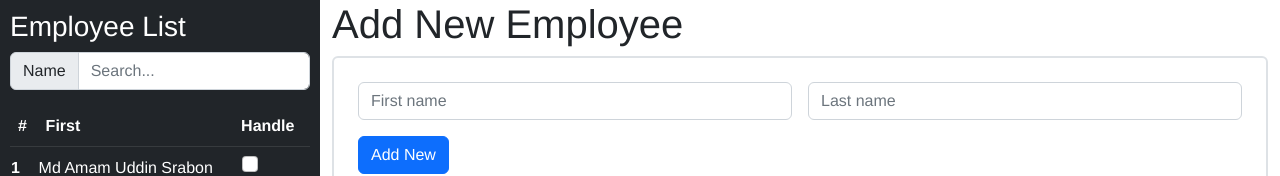
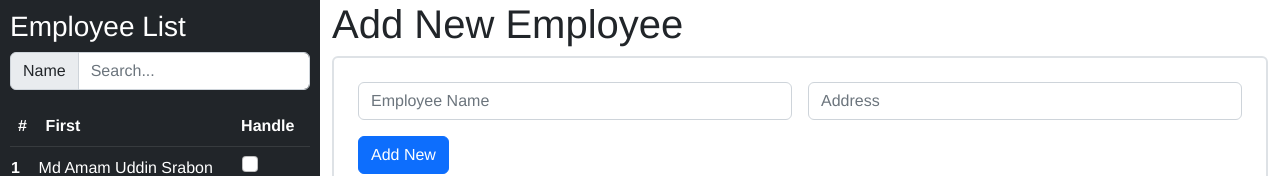
Before and after one commit to srabon0/office-assesment, a Vue app: page / in a window 1280 px wide. Shown: the top 176 px of the page. Built offline with nearby package versions, Linux system fonts and the light colour scheme.

Commit message:
new employee added in list

```diff
--- a/src/App.vue
+++ b/src/App.vue
@@ -3,8 +3,7 @@
     <div class="container-fluid">
       <div class="row">
         <SidebarNav @searchEmployeeInList="onEmployeeSearch" v-bind:searchResultIn="searchResultIn" ></SidebarNav>
-        <ContentArea></ContentArea>
-        <!-- <div :key="emp.id" v-for="emp in searchResultIn" > {{ emp.name }} </div> -->
+        <ContentArea @addEmployee="addNewEmp"></ContentArea>
 
       </div>
     </div>
@@ -43,6 +42,12 @@ export default {
       this.searchResult = keyword;
       console.log(this.employee)
 
+    },
+    addNewEmp(emp){
+      emp.id=this.employee.length+1
+      this.employee.unshift(emp);
+      console.log("from App in ", emp);
+
     }
   },
   computed:{
--- a/src/components/AddNewEmployee.vue
+++ b/src/components/AddNewEmployee.vue
@@ -1,22 +1,25 @@
 <template>
   <div class="border border-2 rounded">
-   <form class="m-2 p-3" action="">
-
+    <form class="m-2 p-3" @submit.prevent="addNewEmployee">
       <div class="row g-3">
         <div class="col">
           <input
+            v-model="name"
             type="text"
             class="form-control"
-          placeholder="First name"
-          aria-label="First name"
+            placeholder="Employee Name"
+            aria-label="Employee Name"
+            required
           />
         </div>
         <div class="col">
           <input
+            v-model="address"
             type="text"
             class="form-control"
-          placeholder="Last name"
-          aria-label="Last name"
+            placeholder="Address"
+            aria-label="Address"
+            required
           />
         </div>
       </div>
@@ -30,12 +33,21 @@ export default {
   name: "OfficeAssesmentAddNewEmployee",
 
   data() {
-    return {};
+    return {
+      name: "",
+      address: "",
+    };
   },
 
   mounted() {},
 
-  methods: {},
+  methods: {
+    addNewEmployee() {
+      var newEmp = {name:this.name,address:this.address}
+      this.$emit("addEmployee",newEmp)
+
+    },
+  },
 };
 </script>
 
--- a/src/components/ContentArea.vue
+++ b/src/components/ContentArea.vue
@@ -2,7 +2,7 @@
   <div class="col" id="main">
           <h1>Add New Employee </h1>
 
-          <AddNewEmployee></AddNewEmployee>
+          <AddNewEmployee @addEmployee="onAddnewEmployee"></AddNewEmployee>
 
           <div class="container my-3" >
             <h3> Selected Employee list </h3>
@@ -15,7 +15,12 @@
 import AddNewEmployee from './AddNewEmployee.vue';
 import SelectedEmployee from './SelectedEmployee.vue';
 export default {
-    components: { AddNewEmployee, SelectedEmployee }
+    components: { AddNewEmployee, SelectedEmployee },
+    methods:{
+      onAddnewEmployee(emp){
+        this.$emit("addEmployee", emp)
+      }
+    }
 }
 </script>
 
```
Lines whose indentation alone changed are shown as unchanged.
